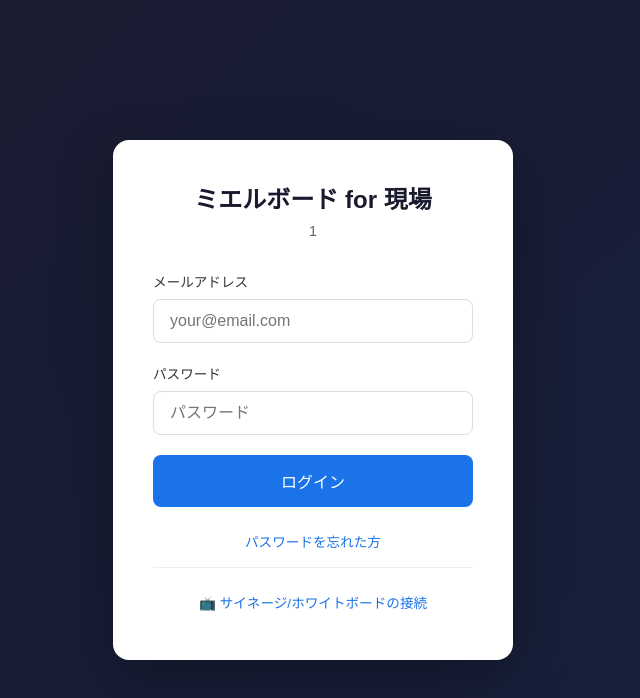
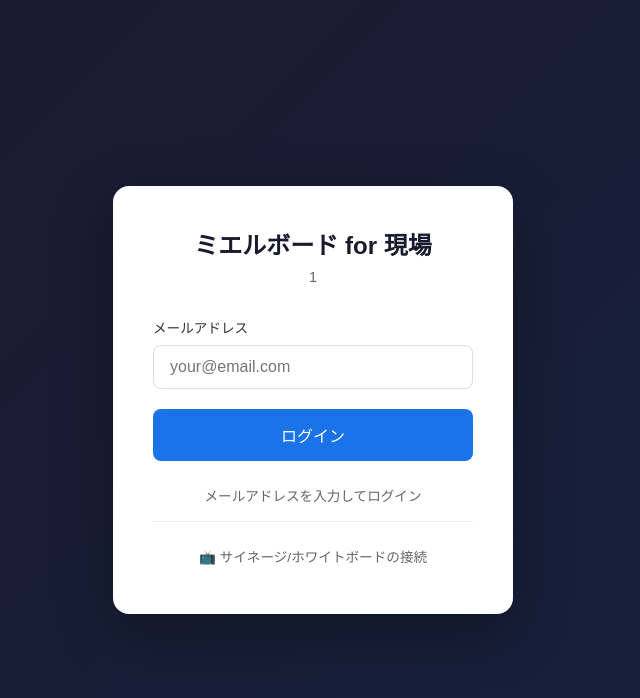
Before and after one commit to watchout/wbs, a Nuxt app: page /org/1/login in a window 1280 px wide. Shown: the top 698 px of the page, without its empty margins (327-967 px from the left). Built offline with nearby package versions, Linux system fonts and the light colour scheme.

Commit message:
fix(auth): ログインI/F整合 (WBS-40)

```diff
--- a/pages/login.vue
+++ b/pages/login.vue
@@ -19,18 +19,6 @@
           />
         </div>
 
-        <div class="form-group">
-          <label for="password">パスワード</label>
-          <input
-            id="password"
-            v-model="password"
-            type="password"
-            placeholder="パスワード"
-            required
-            :disabled="loading"
-          />
-        </div>
-
         <div v-if="error" class="error-message">
           {{ error }}
         </div>
@@ -41,7 +29,7 @@
       </form>
 
       <div class="login-footer">
-        <a href="#" @click.prevent="forgotPassword">パスワードを忘れた方</a>
+        <p class="hint">メールアドレスを入力してログイン</p>
       </div>
     </div>
   </div>
@@ -54,7 +42,6 @@ import { useRouter } from 'vue-router'
 const router = useRouter()
 
 const email = ref('')
-const password = ref('')
 const loading = ref(false)
 const error = ref('')
 
@@ -66,30 +53,21 @@ async function handleLogin() {
     // メールアドレスからテナントを自動判定してログイン
     const response = await $fetch<{
       success: boolean
-      user: {
-        id: string
-        organizationId: string
-      }
-      organizationSlug: string
-    }>('/api/auth/login-by-email', {
+      user: { id: string; name: string | null; email: string }
+      organization: { id: string; name: string; slug: string }
+    }>('/api/auth/login', {
       method: 'POST',
-      body: {
-        email: email.value,
-        password: password.value
-      }
+      body: { email: email.value }
     })
 
     // 成功時は該当テナントの週間ボードへリダイレクト
-    router.push(`/org/${response.organizationSlug}/weekly-board`)
-  } catch (err: any) {
-    error.value = err.data?.message || 'ログインに失敗しました'
+    router.push(`/org/${response.organization.slug}/weekly-board`)
+  } catch (err: unknown) {
+    const fetchError = err as { data?: { message?: string } }
+    error.value = fetchError.data?.message || 'ログインに失敗しました'
   } finally {
     loading.value = false
   }
-}
-
-function forgotPassword() {
-  alert('パスワードリセット機能は準備中です')
 }
 
 useHead({
@@ -201,13 +179,9 @@ useHead({
   text-align: center;
 }
 
-.login-footer a {
-  color: #1a73e8;
-  text-decoration: none;
+.login-footer .hint {
+  color: #888;
   font-size: 0.85rem;
-}
-
-.login-footer a:hover {
-  text-decoration: underline;
+  margin: 0;
 }
 </style>
--- a/pages/org/[slug]/login.vue
+++ b/pages/org/[slug]/login.vue
@@ -19,18 +19,6 @@
           />
         </div>
 
-        <div class="form-group">
-          <label for="password">パスワード</label>
-          <input
-            id="password"
-            v-model="password"
-            type="password"
-            placeholder="パスワード"
-            required
-            :disabled="loading"
-          />
-        </div>
-
         <div v-if="error" class="error-message">
           {{ error }}
         </div>
@@ -41,7 +29,7 @@
       </form>
 
       <div class="login-footer">
-      <a href="#" @click.prevent="forgotPassword">パスワードを忘れた方</a>
+        <p class="hint">メールアドレスを入力してログイン</p>
         <div class="divider"></div>
         <NuxtLink :to="`/org/${slug}/device-login`" class="device-login-link">
           📺 サイネージ/ホワイトボードの接続
@@ -66,7 +54,6 @@ const router = useRouter()
 const slug = computed(() => route.params.slug as string)
 
 const email = ref('')
-const password = ref('')
 const loading = ref(false)
 const error = ref('')
 const organization = ref<Organization | null>(null)
@@ -76,27 +63,22 @@ async function handleLogin() {
   error.value = ''
 
   try {
-    // TODO: 認証API呼び出し
-    const response = await $fetch('/api/auth/login', {
+    await $fetch('/api/auth/login', {
       method: 'POST',
       body: {
         email: email.value,
-        password: password.value,
         organizationSlug: slug.value
       }
     })
 
     // 成功時は週間ボードへリダイレクト
     router.push(`/org/${slug.value}/weekly-board`)
-  } catch (err: any) {
-    error.value = err.data?.message || 'ログインに失敗しました'
+  } catch (err: unknown) {
+    const fetchError = err as { data?: { message?: string } }
+    error.value = fetchError.data?.message || 'ログインに失敗しました'
   } finally {
     loading.value = false
   }
-}
-
-function forgotPassword() {
-  alert('パスワードリセット機能は準備中です')
 }
 
 // 組織情報の取得（オプション）
@@ -219,14 +201,10 @@ useHead({
   text-align: center;
 }
 
-.login-footer a {
-  color: #1a73e8;
-  text-decoration: none;
+.hint {
+  color: #666;
   font-size: 0.85rem;
-}
-
-.login-footer a:hover {
-  text-decoration: underline;
+  margin: 0;
 }
 
 .divider {
```
Also changed, not shown: 1 other file (tests, documents, lock files or other folders). Lines whose indentation alone changed are shown as unchanged.
